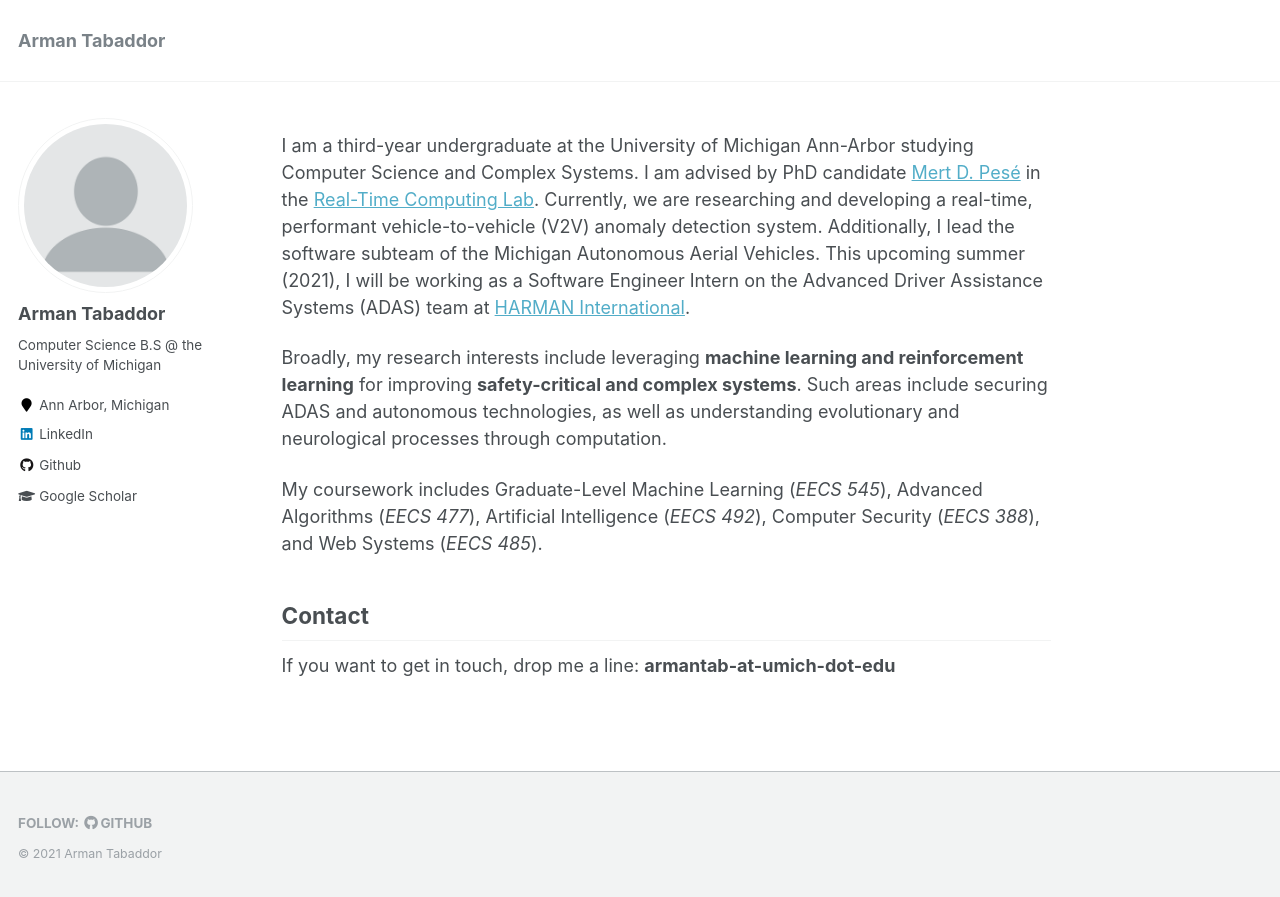
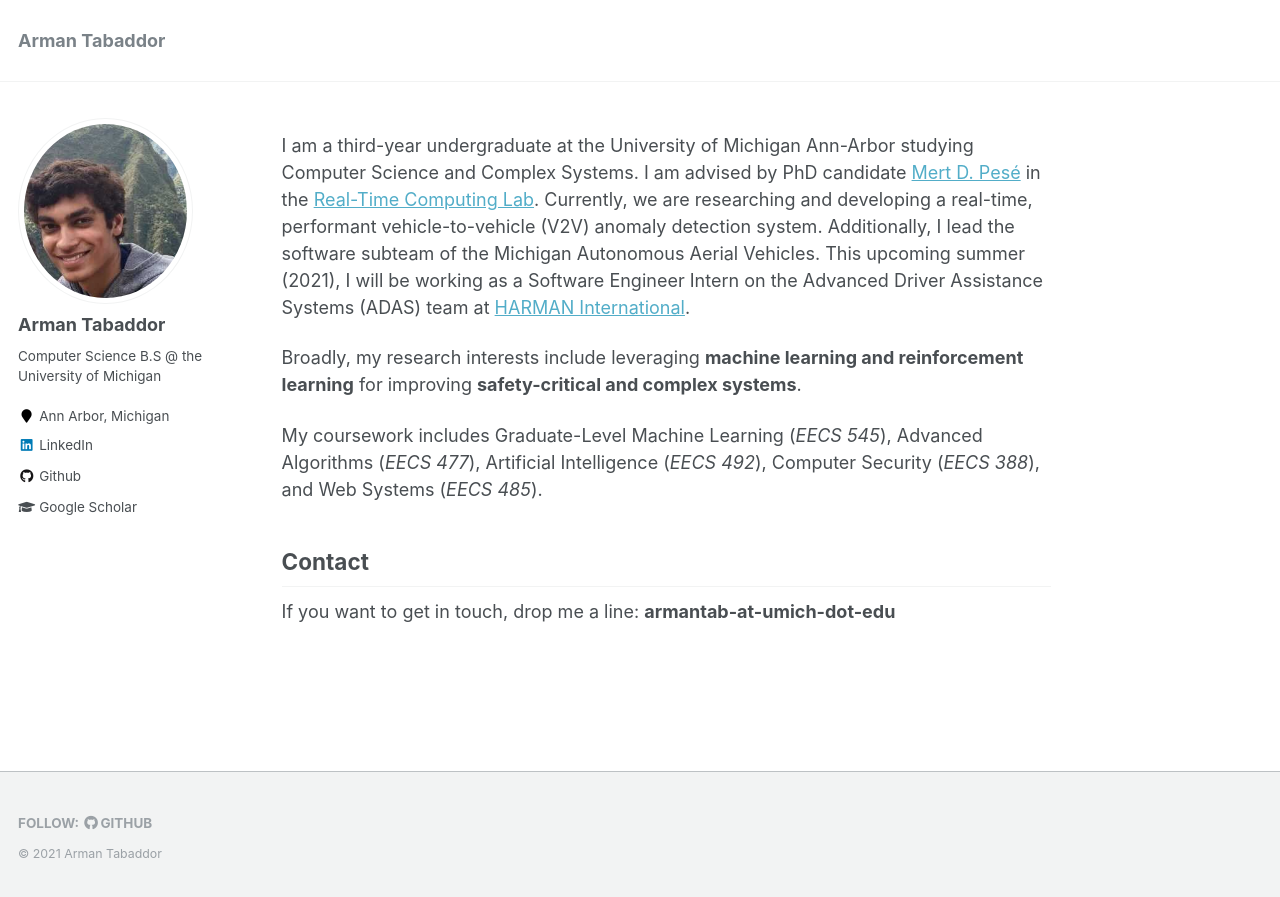
Before and after one commit to tabaddor/tabaddor.github.io, a Jekyll site: the page built from _pages/about.md, in a window 1280 px wide. Shown: the top 897 px of the page. Built offline with Jekyll 4.4.1, drawn with Linux system fonts in a browser that asks for light colours.

Commit message:
added profile picture.

```diff
--- a/_config.yml
+++ b/_config.yml
@@ -81,7 +81,7 @@ analytics:
 # Site Author
 author:
   name             : "Arman Tabaddor"
-  avatar           : "profile.png"
+  avatar           : "arman.jpg"
   bio              : "Computer Science B.S @ the University of Michigan"
   location         : "Ann Arbor, Michigan"
   employer         :
--- a/_pages/about.md
+++ b/_pages/about.md
@@ -10,7 +10,7 @@ redirect_from:
 
 I am a third-year undergraduate at the University of Michigan Ann-Arbor studying Computer Science and Complex Systems. I am advised by PhD candidate [Mert D. Pesé](https://web.eecs.umich.edu/~mpese/) in the [Real-Time Computing Lab](https://rtcl.eecs.umich.edu/rtclweb/). Currently, we are researching and developing a real-time, performant vehicle-to-vehicle (V2V) anomaly detection system. Additionally, I lead the software subteam of the Michigan Autonomous Aerial Vehicles. This upcoming summer (2021), I will be working as a Software Engineer Intern on the Advanced Driver Assistance Systems (ADAS) team at [HARMAN International](https://harman.com).
 
-Broadly, my research interests include leveraging **machine learning and reinforcement learning** for improving **safety-critical and complex systems**. Such areas include securing ADAS and autonomous technologies, as well as understanding evolutionary and neurological processes through computation.
+Broadly, my research interests include leveraging **machine learning and reinforcement learning** for improving **safety-critical and complex systems**.
 
 My coursework includes Graduate-Level Machine Learning (_EECS 545_), Advanced Algorithms (_EECS 477_), Artificial Intelligence (_EECS 492_), Computer Security (_EECS 388_), and Web Systems (_EECS 485_).
 
```
Also changed, not shown: images/arman.jpg (added).
